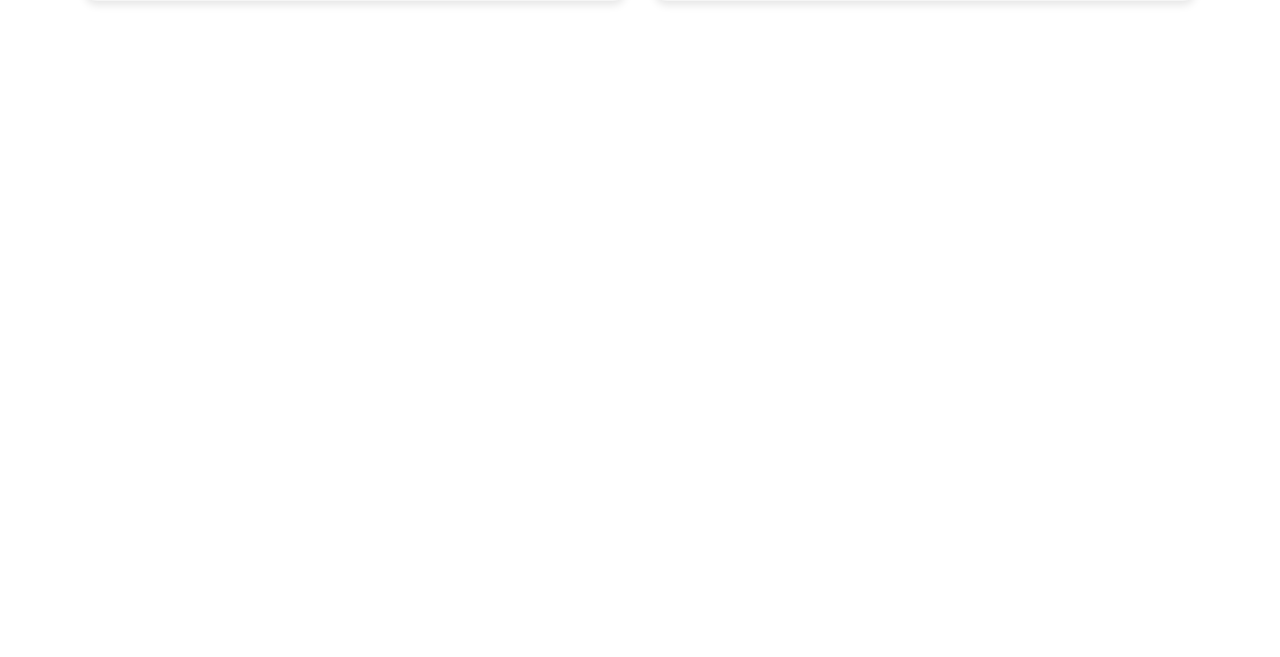
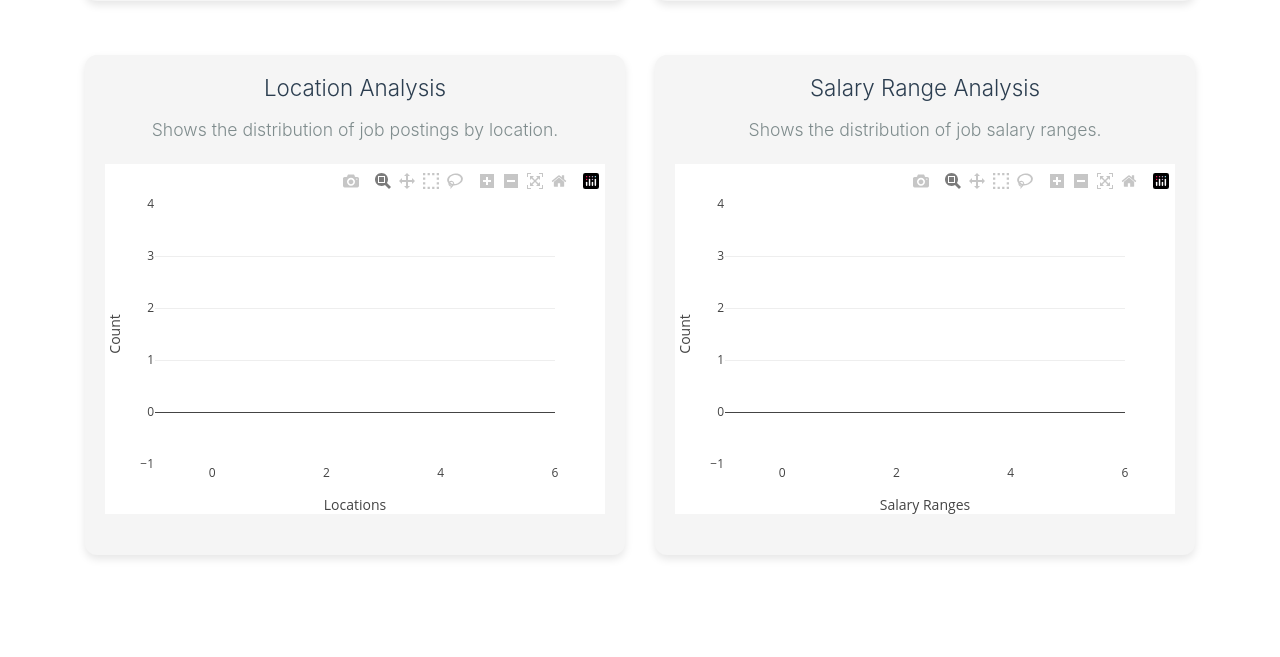
Before and after one commit to nikhil-basuthker/employee_portal_team4, a Flask app: page /dashboard in a window 1280 px wide. Shown: the part 1275-1932 px from the top of the page. Before the commit the page ends 1280 px from the top, so only its background shows below. Run offline with Flask 3, Linux system fonts and the light colour scheme; the visitor is signed in with stand-in values (Sample User, id 1); data that the repository does not hold is empty; some libraries are stand-ins or nearby versions.

Commit message:
Added all the 6 graphs into the dashboard page

```diff
--- a/app/routes.py
+++ b/app/routes.py
@@ -172,6 +172,74 @@ def get_experience_level_distribution():
     print("✅ Experience level data fetched successfully:", data)
     return jsonify(data)
 
+# Location Analysis API Route
+@main.route('/api/location_analysis')
+def location_analysis():
+    # Fetch all job entries from the database
+    job_data = list(db.jobs.find({}, {"location": 1, "_id": 0}))
+
+    if not job_data:
+        return jsonify({"labels": [], "values": []})
+
+    # Extract all locations into a single list
+    locations = [job['location'] for job in job_data if 'location' in job]
+
+    if len(locations) == 0:
+        return jsonify({"labels": [], "values": []})
+
+    # Count occurrences of each location
+    location_counts = pd.Series(locations).value_counts().head(15)  # Top 15 Locations
+
+    data = {
+        "labels": location_counts.index.tolist(),
+        "values": location_counts.values.tolist()
+    }
+
+    return jsonify(data)
+
+
+# Salary Range Analysis API Route
+@main.route('/api/salary_analysis')
+def salary_analysis():
+    # Fetch all job entries from the database
+    job_data = list(db.jobs.find({}, {"salary_range": 1, "_id": 0}))
+
+    if not job_data:
+        return jsonify({"ranges": [], "counts": []})
+
+    # Extract salary ranges into a single list
+    salary_ranges = [job['salary_range'] for job in job_data if 'salary_range' in job and isinstance(job['salary_range'], str)]
+
+    if len(salary_ranges) == 0:
+        return jsonify({"ranges": [], "counts": []})
+
+    # Clean salary range data (remove '$', ',', 'K', ' per year', etc.)
+    cleaned_ranges = []
+    for salary in salary_ranges:
+        try:
+            parts = salary.replace('$', '').replace(',', '').replace(' per year', '').replace('K', '000').split('-')
+            if len(parts) == 2:
+                low, high = int(parts[0].strip()), int(parts[1].strip())
+                avg_salary = (low + high) / 2
+                cleaned_ranges.append(avg_salary)
+        except ValueError:
+            continue
+
+    # Create salary bins for visualization
+    bins = [0, 50000, 100000, 150000, 200000, 250000, 300000, 350000, 400000]
+    labels = ['$0-50K', '$50K-100K', '$100K-150K', '$150K-200K', '$200K-250K', '$250K-300K', '$300K-350K', '$350K-400K']
+
+    salary_bins = pd.cut(cleaned_ranges, bins=bins, labels=labels)
+    salary_counts = salary_bins.value_counts().sort_index()
+
+    data = {
+        "ranges": salary_counts.index.tolist(),
+        "counts": salary_counts.values.tolist()
+    }
+
+    return jsonify(data)
+
+
 
 # Dashboard Route
 @main.route('/dashboard')
--- a/app/templates/dashboard.html
+++ b/app/templates/dashboard.html
@@ -47,6 +47,23 @@
                 <h3 class="graph-title text-center">Experience Level Analysis</h3>
                 <p class="graph-description">Shows the distribution of required experience levels for jobs.</p>
                 <div id="experienceLevelChart" class="plotly-graph"></div>
+            </div>
+        </div>
+        <!-- Location Analysis -->
+        <div class="col-md-6 mb-4">
+            <div class="graph-card">
+                <h3 class="graph-title text-center">Location Analysis</h3>
+                <p class="graph-description">Shows the distribution of job postings by location.</p>
+                <div id="locationChart" class="plotly-graph"></div>
+            </div>
+        </div>
+
+        <!-- Salary Range Analysis -->
+        <div class="col-md-6 mb-4">
+            <div class="graph-card">
+                <h3 class="graph-title text-center">Salary Range Analysis</h3>
+                <p class="graph-description">Shows the distribution of job salary ranges.</p>
+                <div id="salaryChart" class="plotly-graph"></div>
             </div>
         </div>
     </div>
@@ -127,6 +144,39 @@
                 Plotly.newPlot('experienceLevelChart', experienceLevelChartData, layout4);
             })
             .catch(error => console.error('❌ Error fetching experience level data:', error));
+
+        // Fetch location analysis data
+        fetch('/api/location_analysis')
+            .then(response => response.json())
+            .then(data => {
+                var locationChartData = [{
+                    x: data.labels,
+                    y: data.values,
+                    type: 'bar',
+                    marker: { color: 'orange' }
+                }];
+
+                var layout5 = { ...layoutSettings, xaxis: { title: 'Locations', automargin: true }, yaxis: { title: 'Count', automargin: true } };
+                Plotly.newPlot('locationChart', locationChartData, layout5);
+            })
+            .catch(error => console.error('❌ Error fetching location analysis data:', error));
+
+        // Fetch salary analysis data
+        fetch('/api/salary_analysis')
+            .then(response => response.json())
+            .then(data => {
+                var salaryChartData = [{
+                    x: data.ranges,
+                    y: data.counts,
+                    type: 'bar',
+                    marker: { color: 'green' }
+                }];
+
+                var layout6 = { ...layoutSettings, xaxis: { title: 'Salary Ranges', automargin: true }, yaxis: { title: 'Count', automargin: true } };
+                Plotly.newPlot('salaryChart', salaryChartData, layout6);
+            })
+            .catch(error => console.error('❌ Error fetching salary analysis data:', error));
     });
 </script>
+
 {% endblock %}
```
